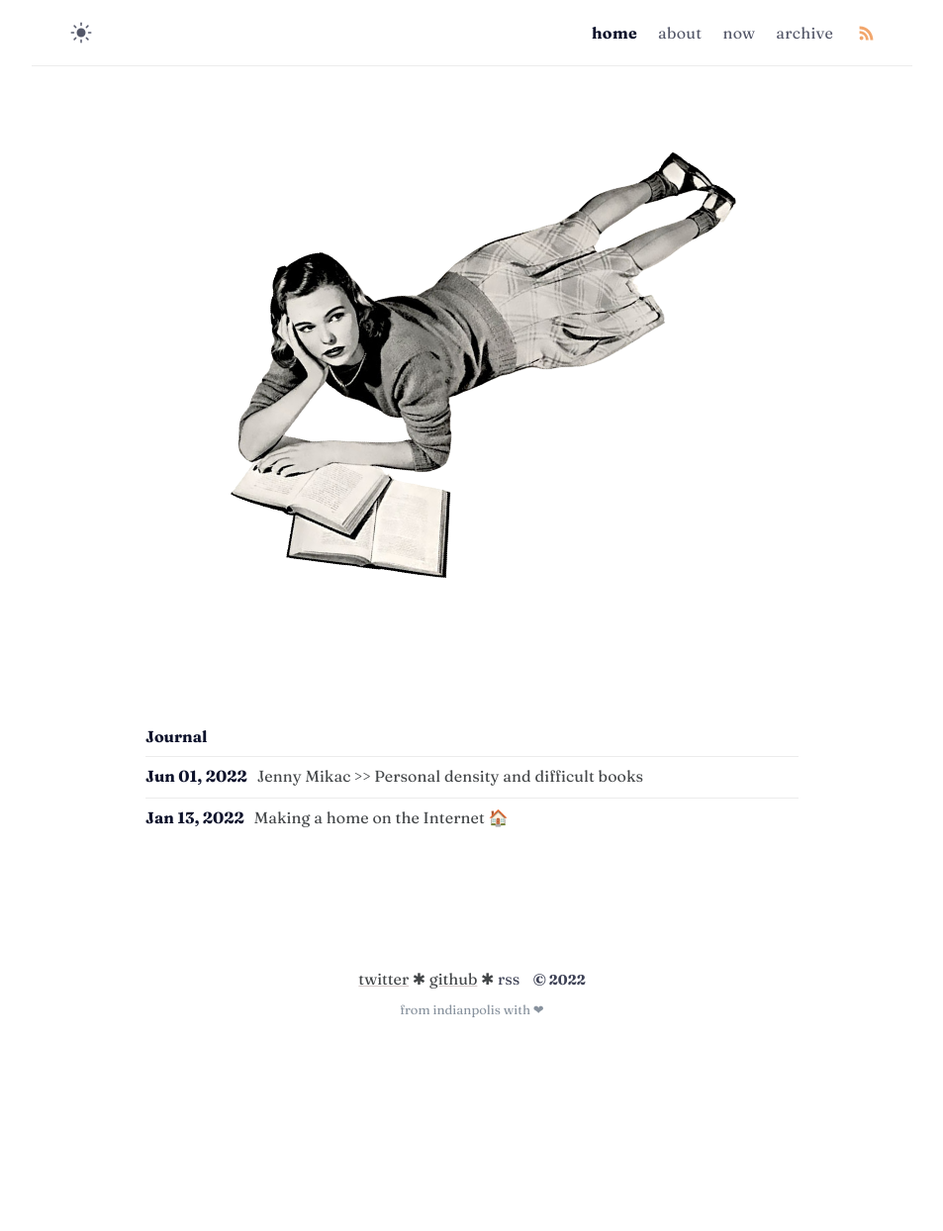
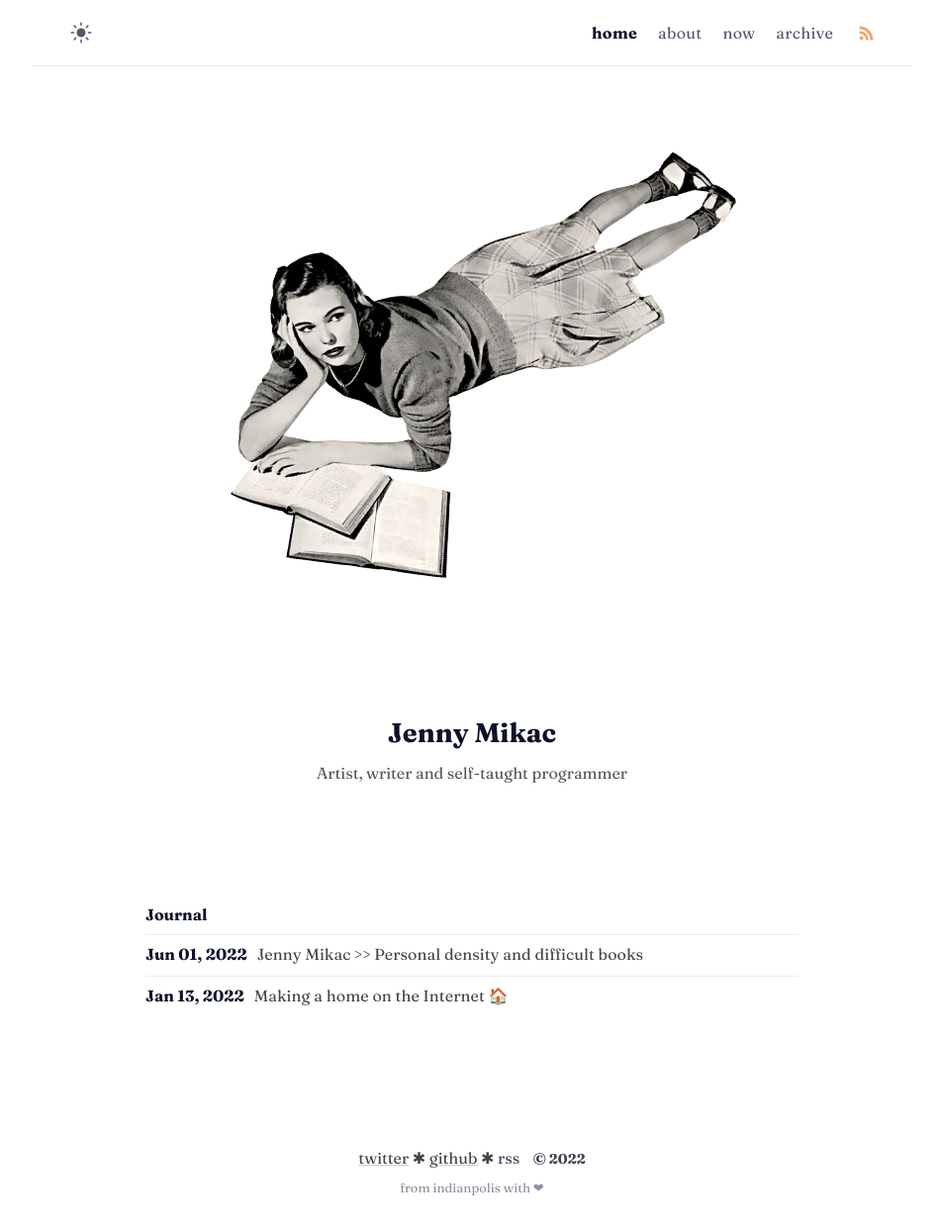
Before and after one commit to maudlinmandrake/hypertext-journal, a Jekyll site: the page built from index.md, in a window 1280 px wide. Shown: the whole page at 99% size, without its empty margins (163-1116 px from the left). Built offline with Jekyll 4.4.1, drawn with Linux system fonts in a browser that asks for light colours; before the commit the page ends 1064 px from its top, so only the background shows below that.

Commit message:
Update config

```diff
--- a/_config.yml
+++ b/_config.yml
@@ -9,8 +9,8 @@ mode: light # default theme "dark" | "light"
 
 # Profile settings
 author:
-  name:  # author name
-  bio: >- # tell to the world
+  name:  Jenny Mikac
+  bio: Artist, writer and self-taught programmer # tell to the world
   username: username # general username
   github: maudlinmandrake # github username
   twitter: jennymikac # twitter username
@@ -22,7 +22,6 @@ url: "https://jennymikac.com" #
 baseurl:
 permalink: /:title/
 google_analytics: # leave it blank if not wish
-fb_appid:
 
 # Collection setting
 collections:
```
